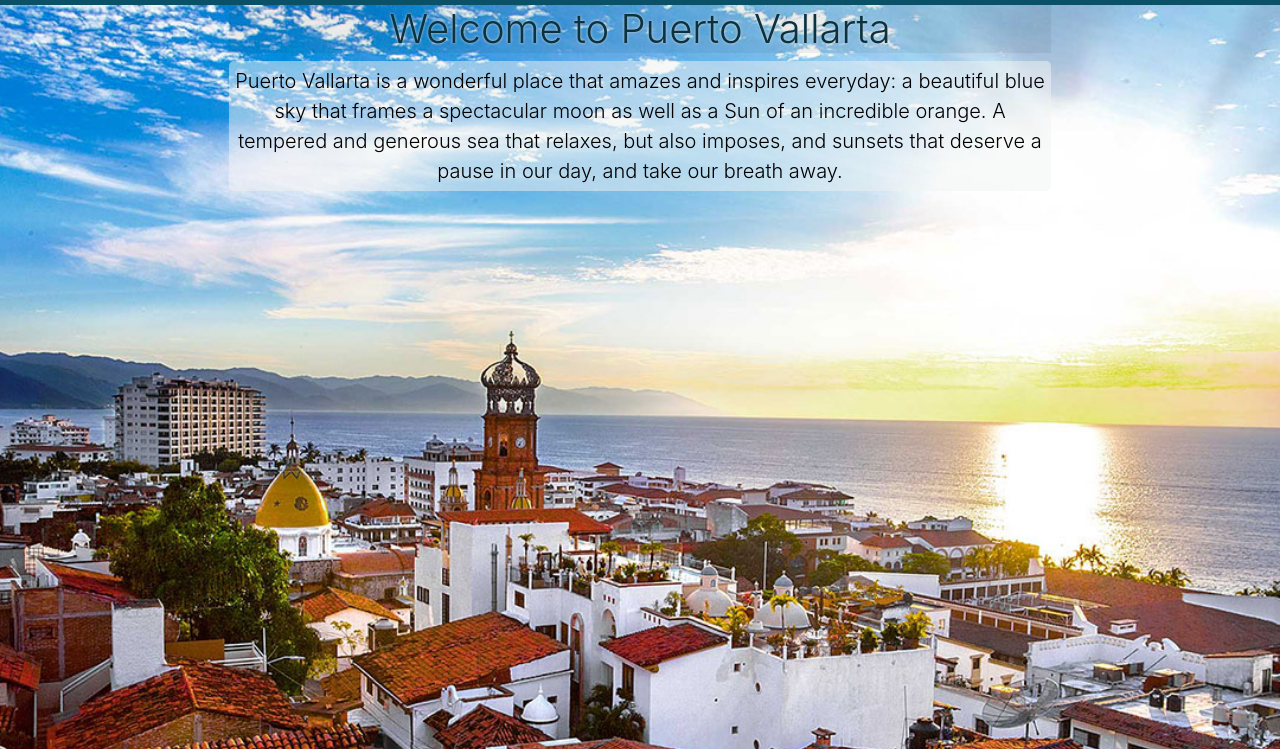
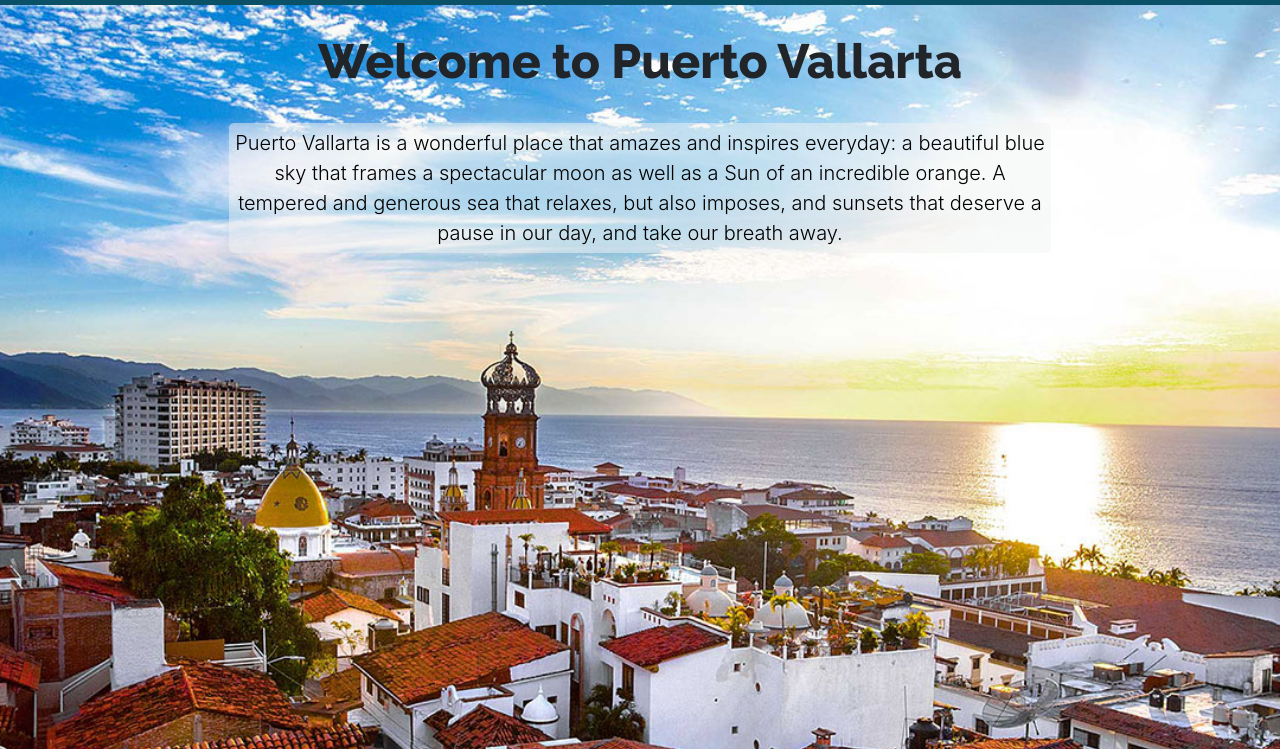
Before and after one commit to mrmalsh/group-project, a plain HTML site: page index.html in a window 1280 px wide. Shown: the part 51-800 px from the top of the page. Drawn offline with nearby package versions, Linux system fonts and the light colour scheme.

Commit message:
Header text

```diff
--- a/css/style.css
+++ b/css/style.css
@@ -45,7 +45,12 @@ main {
 
 
 .jumbotron-heading {
-  font-weight: 300;
+  font-family: 'Raleway', sans-serif;
+  font-size: 1.5rem;
+  background-color: transparent;
+  padding-top:20px;
+  padding-bottom: 10px;
+
 }
 
 .jumbotron .container {
@@ -139,6 +144,9 @@ footer {
   .lead, .text-muted{
     display: block;
   }
+  .jumbotron-heading {
+    font-size: 3rem;
+  }
 }
 
   @media (min-width: 992px) {
--- a/index.html
+++ b/index.html
@@ -8,6 +8,7 @@
   <meta name="description" content="">
   <meta name="author" content="">
   <link rel="icon" href="../../../../favicon.ico">
+  <link href="https://fonts.googleapis.com/css?family=Raleway:800" rel="stylesheet">
 
   <title>Album example for Bootstrap</title>
 
@@ -46,7 +47,7 @@
   <main role="main">
     <section class="jumbotron background">
       <div class="container-fluid text-center">
-        <h1 class="jumbotron-heading">Welcome to Puerto Vallarta</h1>
+        <p class="jumbotron-heading">Welcome to Puerto Vallarta</p>
         <p class="lead text-muted">Puerto Vallarta is a wonderful place that amazes and inspires everyday: a beautiful blue sky that frames a spectacular moon as well as a Sun of an incredible orange. A tempered and generous sea that relaxes, but
           also imposes, and sunsets that deserve a pause in our day, and take our breath away.</p>
 
```
